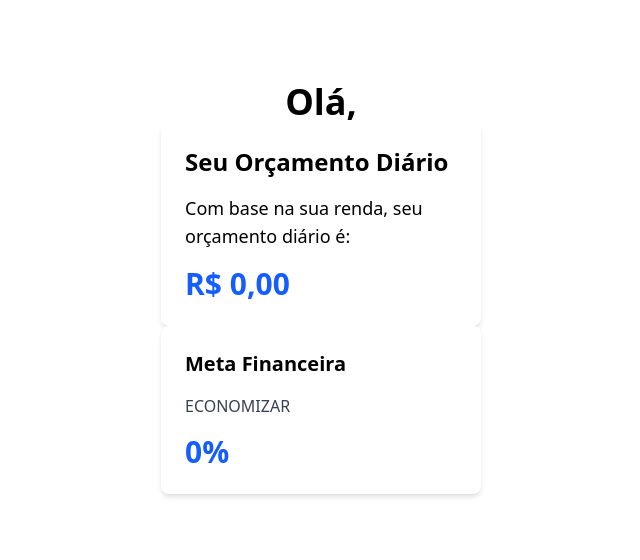
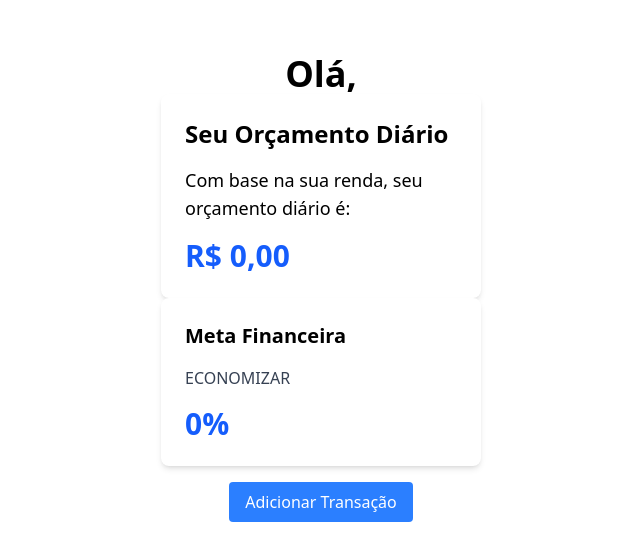
Before and after one commit to leodramaral/flux-redux-toolkit, a React (Vite) app: page /home in a window 1280 px wide. Shown: the part 112-672 px from the top of the page, without its empty margins (319-959 px from the left). Built offline with nearby package versions, Linux system fonts and the light colour scheme.

Commit message:
feat: add financialTransactionSlice for managing financial transactions; update rootReducer and Home view to integrate transaction functionality

```diff
--- a/src/redux/rootReducer.ts
+++ b/src/redux/rootReducer.ts
@@ -1,8 +1,10 @@
 import { combineReducers } from "@reduxjs/toolkit";
 import userSlice from "./slices.ts/userSlice";
+import financialTransactionSlice from "./slices.ts/financialTransactionSlice";
 
 const rootReducer = combineReducers({
-    user: userSlice
+    user: userSlice,
+    financialTransaction: financialTransactionSlice
 });
 
 export default rootReducer;
--- /dev/null
+++ b/src/redux/slices.ts/financialTransactionSlice.ts
@@ -0,0 +1,30 @@
+import { createSlice } from "@reduxjs/toolkit";
+
+type FinancialType = 'income' | 'expense';
+
+interface IFinancialTransactionState {
+    id: string;
+    name: string;
+    amount: number;
+    type: FinancialType;
+    category: string;
+    date: string;
+}
+
+const initialState = {
+    transactions: [] as IFinancialTransactionState[]
+};
+
+const financialTransactionSlice = createSlice({
+    name: 'financialTransaction',
+    initialState,
+    reducers: {
+        addTnx: (state, action) => {
+            const id = Math.floor(Date.now() + Math.random());
+            state.transactions.push({ id, ...action.payload });
+        }
+    }
+});
+
+export const { addTnx } = financialTransactionSlice.actions;
+export default financialTransactionSlice.reducer;
--- a/src/views/Home.tsx
+++ b/src/views/Home.tsx
@@ -1,15 +1,31 @@
-import { useSelector } from "react-redux";
+import { useDispatch, useSelector } from "react-redux";
 import type { RootState } from "../redux/store";
 import DailyBudgetCard from "../components/DailyBudgetCard";
 import GoalPercentageCard from "../components/GoalPercentageCard";
+import { addTnx } from "../redux/slices.ts/financialTransactionSlice";
 
 function Home() {
     const nameUser = useSelector((state: RootState) => state.user.name);
+    const dispatch = useDispatch();
+
+    function handlAddTransaction() {
+        dispatch(addTnx({
+            name: 'Pão',
+            amount: 20,
+            type: 'expense',
+            category: 'Alimentação',
+            date: new Date().toLocaleDateString()
+        }))
+    }
+
     return (
         <div className="flex flex-col items-center justify-center h-screen">
             <h1 className="text-4xl font-bold">Olá, {nameUser}</h1>
             <DailyBudgetCard />
             <GoalPercentageCard />
+            <button onClick={handlAddTransaction} className="mt-4 px-4 py-2 bg-blue-500 text-white rounded hover:bg-blue-600">
+                Adicionar Transação
+            </button>
         </div>
     );
 }
```
